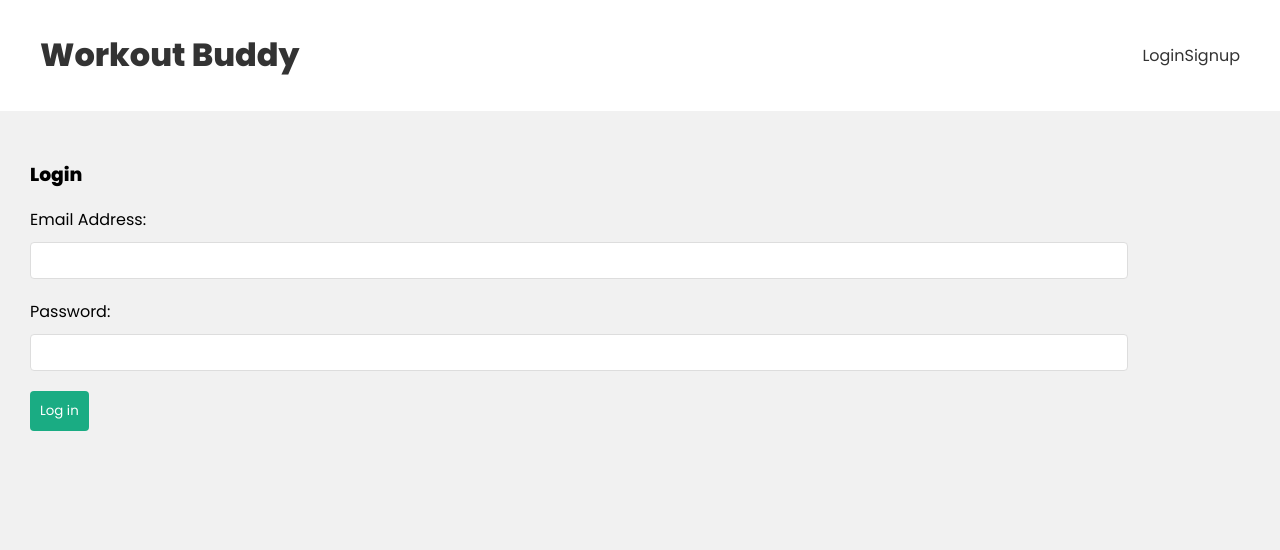
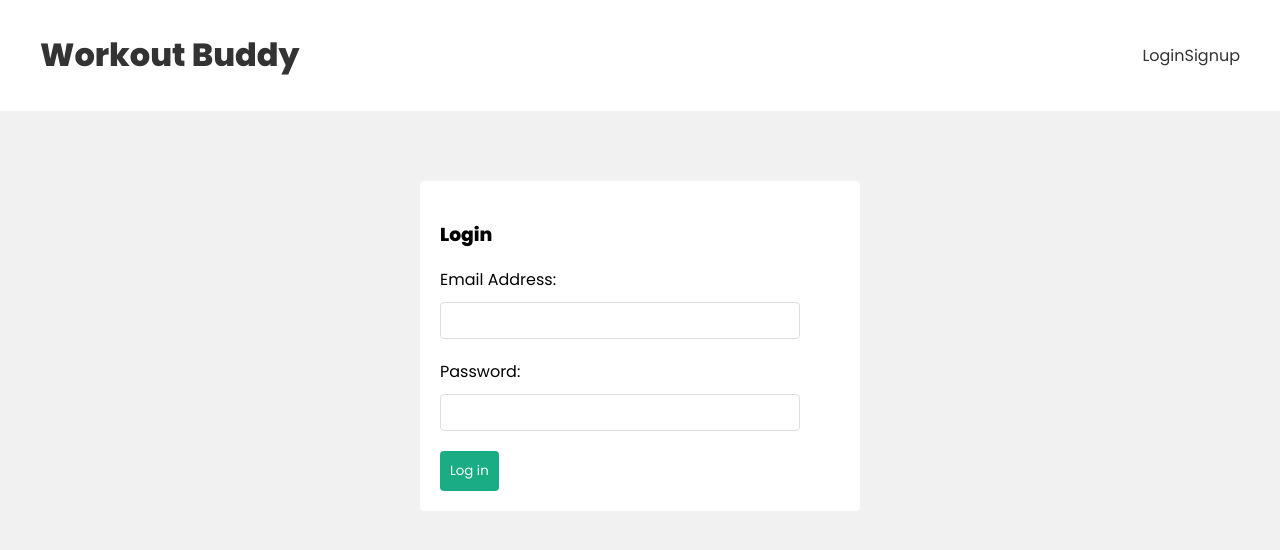
Before and after one commit to margoxt/mern-stack-workout-tracker, a React (Create React App) app in the folder frontend/: page /login in a window 1280 px wide. Shown: the top 550 px of the page. Built offline with nearby package versions, Linux system fonts and the light colour scheme.

Commit message:
style: updated index.css to style the authentication page

```diff
--- a/frontend/src/index.css
+++ b/frontend/src/index.css
@@ -100,3 +100,12 @@ div.error {
 input.error {
   border: 1px solid var(--error);
 }
+
+/* auth forms */
+form.signup, form.login {
+  max-width: 400px;
+  margin: 40px auto;
+  padding: 20px;
+  background: #fff;
+  border-radius: 4px;
+}
```
